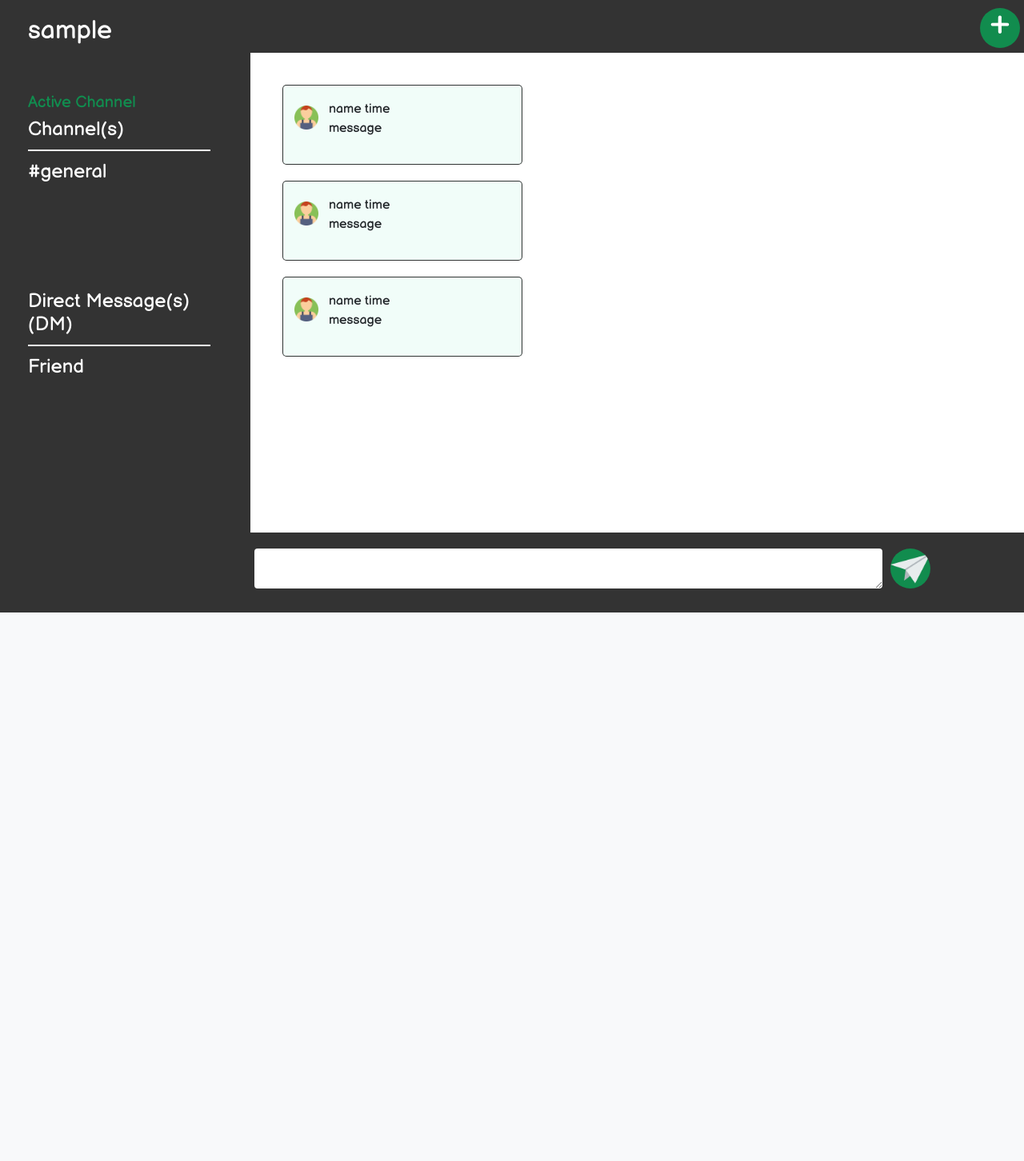
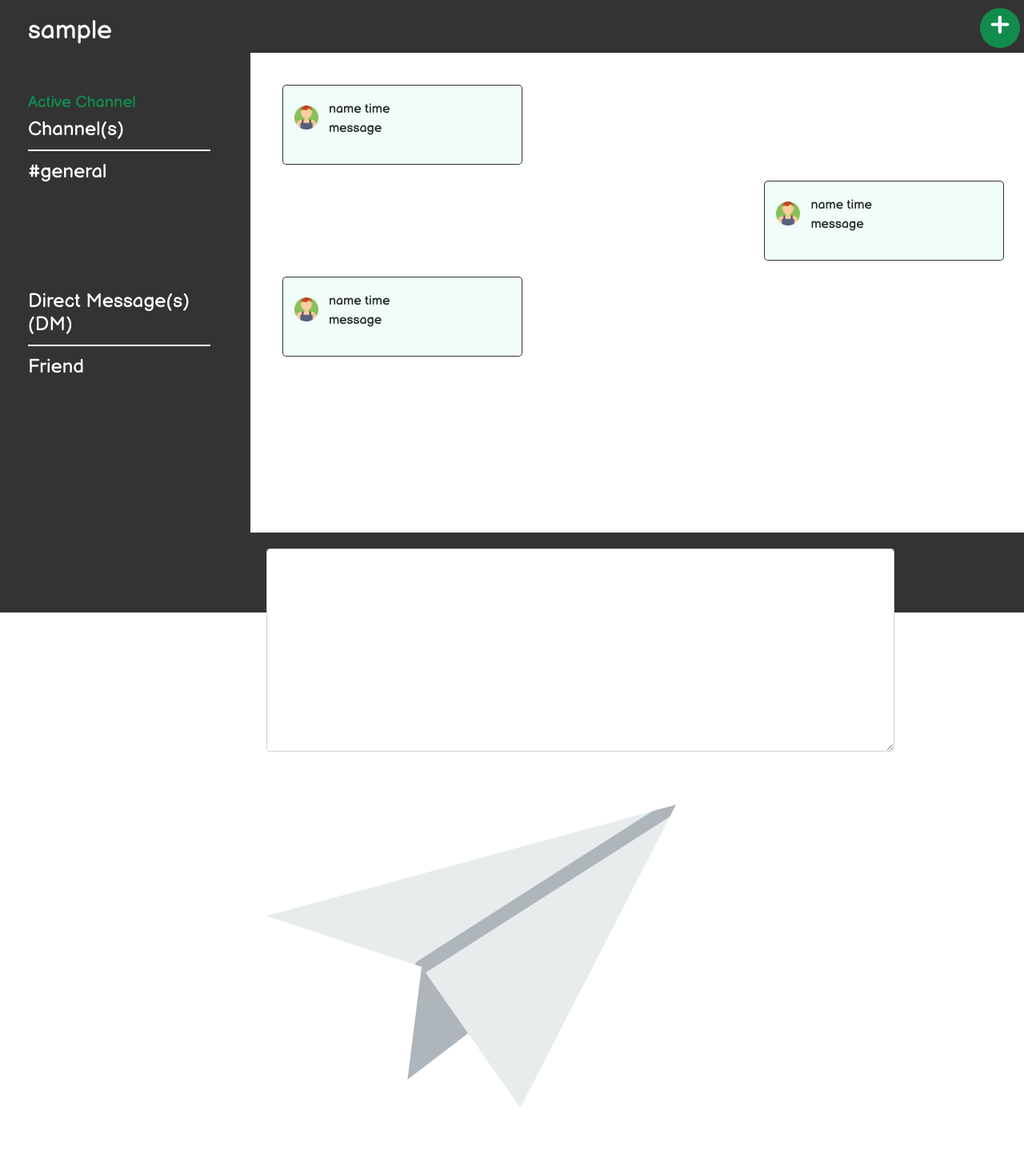
Before and after one commit to techemmy/Flask-Chat-Application, a Flask app: page /chat/ in a window 1280 px wide. Shown: the part 88-1540 px from the top of the page at 80% size. Before the commit the page ends 854 px from the top, so only its background shows below. Run offline with Flask 2, Linux system fonts and the light colour scheme; the visitor is signed in with stand-in values (Sample User, id 1); some libraries are stand-ins or nearby versions.

Commit message:
updated templates

```diff
--- a/templates/base.html
+++ b/templates/base.html
@@ -38,7 +38,7 @@
         {% endif %}
     {% endwith %}
 
-    {% block body %}
+    {% block content %}
     {% endblock %}
     <script src="https://code.jquery.com/jquery-3.5.1.slim.min.js" integrity="sha384-DfXdz2htPH0lsSSs5nCTpuj/zy4C+OGpamoFVy38MVBnE+IbbVYUew+OrCXaRkfj" crossorigin="anonymous"></script>
     <script src="https://cdn.jsdelivr.net/npm/popper.js@1.16.0/dist/umd/popper.min.js" integrity="sha384-Q6E9RHvbIyZFJoft+2mJbHaEWldlvI9IOYy5n3zV9zzTtmI3UksdQRVvoxMfooAo" crossorigin="anonymous"></script>
--- a/templates/main/chat.html
+++ b/templates/main/chat.html
@@ -2,9 +2,8 @@
 
 {% block title %} Hook - Chat{% endblock %}
 
+{% block content %}
 <div>{% include 'main/navbar.html' %}</div>
-
-{% block body %}
 <main>
     <div class="row chat-head">
         <h2 class="col-sm-10 chat-rep">{{ session.username }}</h2>
@@ -57,7 +56,7 @@
                             </div>
                         </div>
                     </div>
-                    <div class="msg-container">
+                    <div class="msg-container" style="justify-content: flex-end;">
                         <div class="msg-info">
                             <div class="msg-pic"><img src="{{ url_for('static', filename='assets/msg-img.png') }}" alt="user-image" class="msg-img"></div>
                             <div class="msg-cont">
@@ -80,10 +79,8 @@
                 </div>
             </div>
             <div class="send-space row">
-                <form class="input-fields row">
-                    <textarea name="message" id="message" cols="30" rows="10" class="form-control col-sm-10" autocomplete="off"></textarea>
-                    <button type="submit" class="send col-sm-2"><img src="{{ url_for('static', filename='assets/send-img.png') }}" alt="send" class="send-img"></button>
-                </form>
+                <textarea name="message" id="message" cols="30" rows="10" class="form-control col-sm-10" autocomplete="off"></textarea>
+                <a href="#"><img src="{{ url_for('static', filename='assets/send-img.png') }}" alt="send" class="send-img"></a>
             </div>
         </div>
     </div>
--- a/templates/main/home.html
+++ b/templates/main/home.html
@@ -2,8 +2,8 @@
 
 {% block title %} Hook - Connect{% endblock %}
 
+{% block content %}
 <div>{% include 'main/navbar.html' %}</div>
-{% block body %}
 <div class="img-box"><img src="{{ url_for('static', filename='assets/hook1.png') }}" class="img-fluid" alt="Responsive image"></div>
     {% if session.logged_in %}
         <div>Logged In</div>
--- a/templates/main/login.html
+++ b/templates/main/login.html
@@ -4,7 +4,7 @@
 {% block loginStyle %}
     <link rel="stylesheet" type="text/css" href="{{ url_for('static', filename='login-static/style.css') }}">
 {% endblock %}
-{% block body %}
+{% block content %}
 <img class="wave" src="{{ url_for('static', filename='assets/wave.png') }}">
 <div class="container">
     <div class="img">
```
